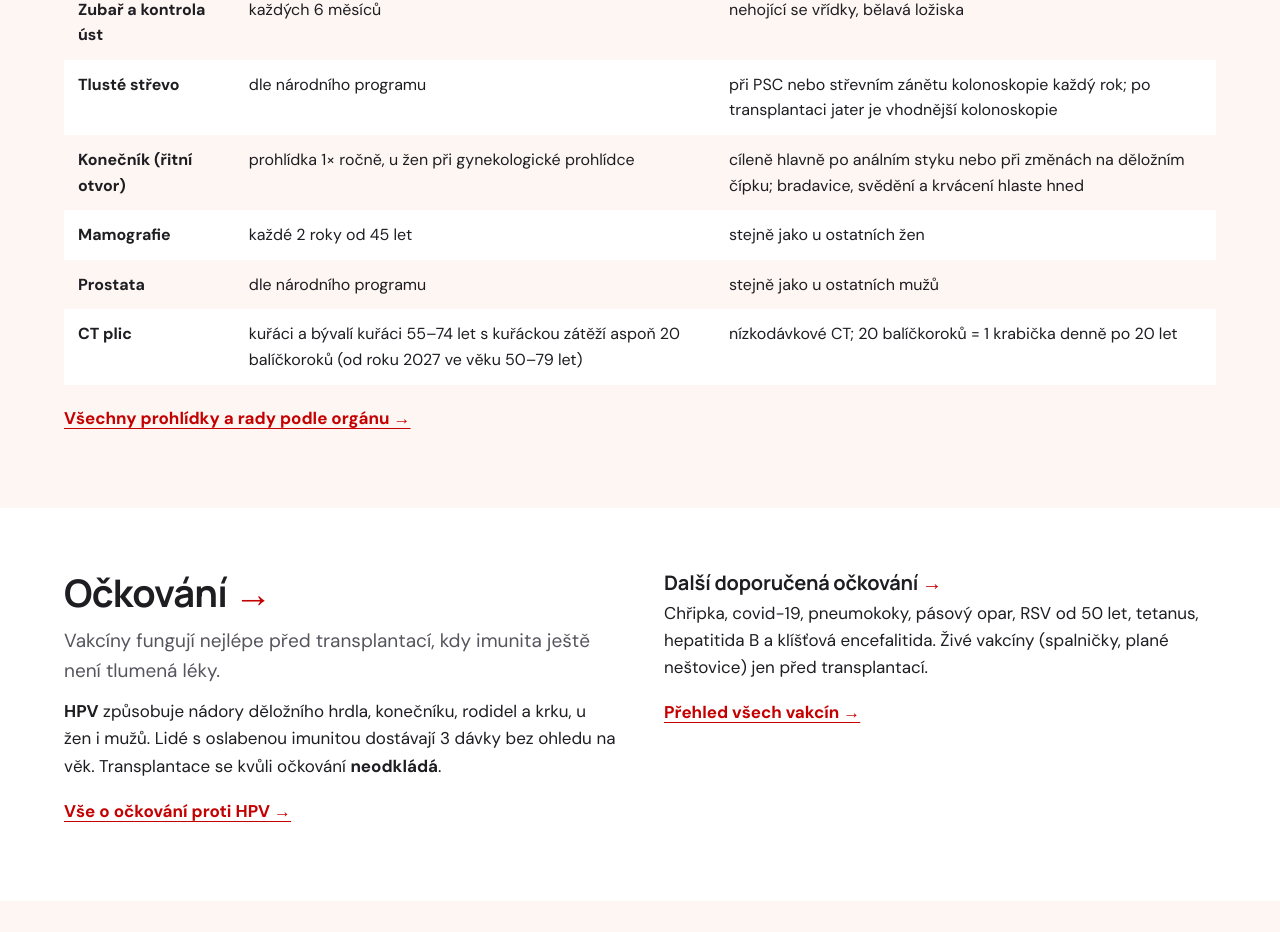
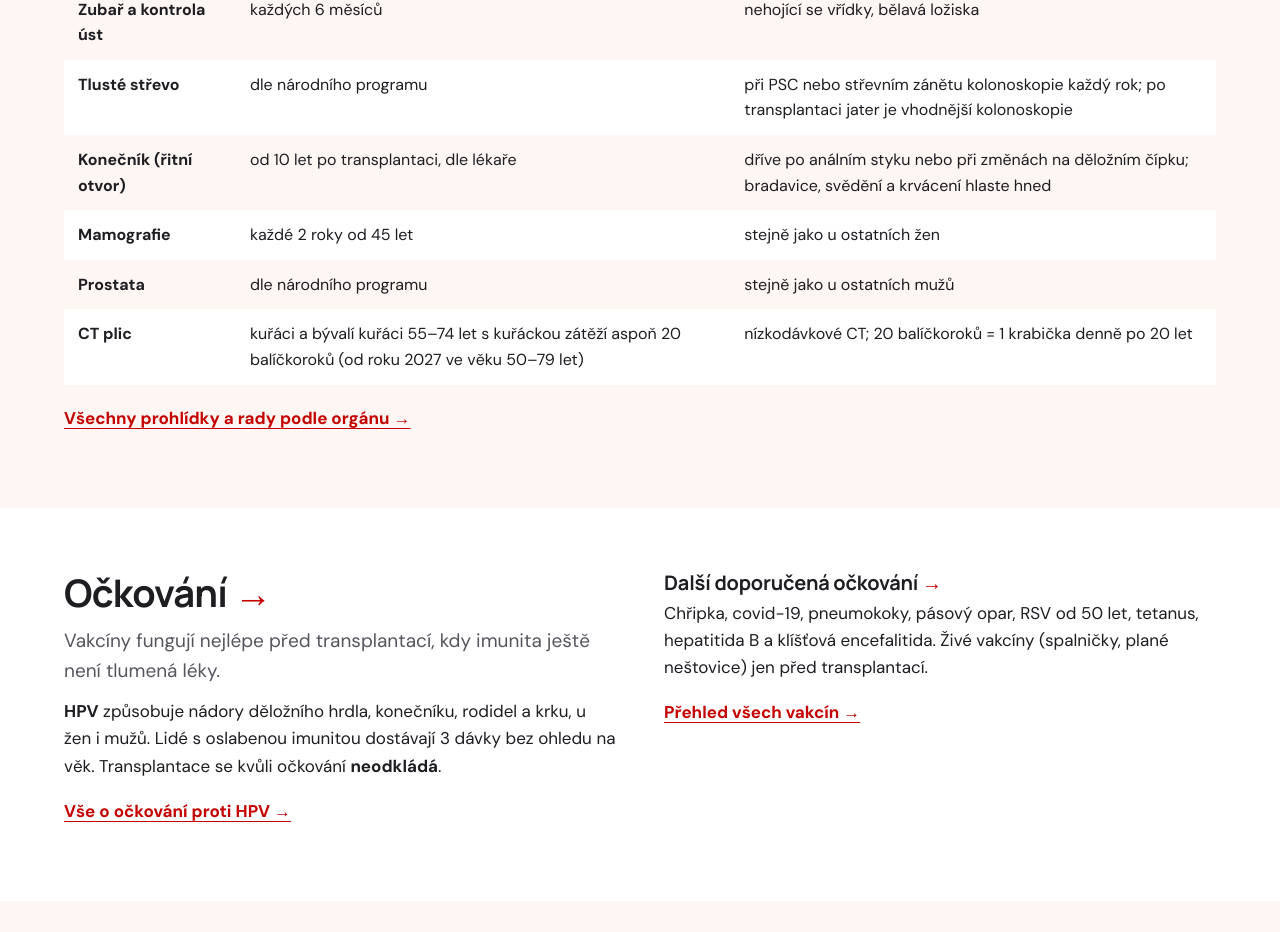
Before and after one commit to sonicaopica/prevence-po-transplantaci, a plain HTML site: page index.html in a window 1280 px wide. Shown: the part 2930-3862 px from the top of the page. Drawn offline with Linux system fonts and the light colour scheme.

Commit message:
Konečník: od 10 let po transplantaci (IANS)
Co-Authored-By: Claude Opus 5.5 <noreply@anthropic.com>
Claude-Session: https://claude.ai/code/session_01Db6Sq8KsDAPiu1EkAh7Vew

```diff
--- a/index.html
+++ b/index.html
@@ -269,7 +269,7 @@ footer a{color:var(--coralink)}
             <tr><td data-l="Co">Gynekolog</td><td data-l="Jak často">1× ročně, dle gynekologa</td><td data-l="Na co myslet">cytologie / HPV test, prohlídka zevních rodidel</td></tr>
                   <tr><td data-l="Co">Zubař a kontrola úst</td><td data-l="Jak často">každých 6 měsíců</td><td data-l="Na co myslet">nehojící se vřídky, bělavá ložiska</td></tr>
             <tr><td data-l="Co">Tlusté střevo</td><td data-l="Jak často">dle národního programu</td><td data-l="Na co myslet">při PSC nebo střevním zánětu kolonoskopie každý rok; po transplantaci jater je vhodnější kolonoskopie</td></tr>
-      <tr><td data-l="Co">Konečník (řitní otvor)</td><td data-l="Jak často">prohlídka 1× ročně, u žen při gynekologické prohlídce</td><td data-l="Na co myslet">cíleně hlavně po análním styku nebo při změnách na děložním čípku; bradavice, svědění a krvácení hlaste hned</td></tr>
+      <tr><td data-l="Co">Konečník (řitní otvor)</td><td data-l="Jak často">od 10 let po transplantaci, dle lékaře</td><td data-l="Na co myslet">dříve po análním styku nebo při změnách na děložním čípku; bradavice, svědění a krvácení hlaste hned</td></tr>
       <tr><td data-l="Co">Mamografie</td><td data-l="Jak často">každé 2 roky od 45 let</td><td data-l="Na co myslet">stejně jako u ostatních žen</td></tr>
       <tr><td data-l="Co">Prostata</td><td data-l="Jak často">dle národního programu</td><td data-l="Na co myslet">stejně jako u ostatních mužů</td></tr>
       <tr><td data-l="Co">CT plic</td><td data-l="Jak často">kuřáci a bývalí kuřáci 55–74 let s kuřáckou zátěží aspoň 20 balíčkoroků (od roku 2027 ve věku 50–79 let)</td><td data-l="Na co myslet">nízkodávkové CT; 20 balíčkoroků = 1 krabička denně po 20 let</td></tr>
@@ -1078,7 +1078,7 @@ footer a{color:var(--coralink)}
             <tr><td data-l="Co">Gynekolog</td><td data-l="Jak často">1× ročně, dle gynekologa</td><td data-l="Na co myslet">cytologie / HPV test, prohlídka zevních rodidel</td></tr>
                   <tr><td data-l="Co">Zubař a kontrola úst</td><td data-l="Jak často">každých 6 měsíců</td><td data-l="Na co myslet">nehojící se vřídky, bělavá ložiska</td></tr>
             <tr><td data-l="Co">Tlusté střevo</td><td data-l="Jak často">dle národního programu</td><td data-l="Na co myslet">při PSC nebo střevním zánětu kolonoskopie každý rok; po transplantaci jater je vhodnější kolonoskopie</td></tr>
-            <tr><td data-l="Co">Konečník (řitní otvor)</td><td data-l="Jak často">prohlídka 1× ročně, u žen při gynekologické prohlídce</td><td data-l="Na co myslet">cíleně hlavně po análním styku nebo při změnách na děložním čípku; bradavice, svědění a krvácení hlaste hned</td></tr>
+            <tr><td data-l="Co">Konečník (řitní otvor)</td><td data-l="Jak často">od 10 let po transplantaci, dle lékaře</td><td data-l="Na co myslet">dříve po análním styku nebo při změnách na děložním čípku; bradavice, svědění a krvácení hlaste hned</td></tr>
             <tr><td data-l="Co">Mamografie</td><td data-l="Jak často">každé 2 roky od 45 let</td><td data-l="Na co myslet">stejně jako u ostatních žen</td></tr>
             <tr><td data-l="Co">Prostata</td><td data-l="Jak často">dle národního programu</td><td data-l="Na co myslet">stejně jako u ostatních mužů</td></tr>
             <tr><td data-l="Co">CT plic</td><td data-l="Jak často">kuřáci a bývalí kuřáci 55–74 let s kuřáckou zátěží aspoň 20 balíčkoroků (od roku 2027 ve věku 50–79 let)</td><td data-l="Na co myslet">nízkodávkové CT; 20 balíčkoroků = 1 krabička denně po 20 let</td></tr>
```
